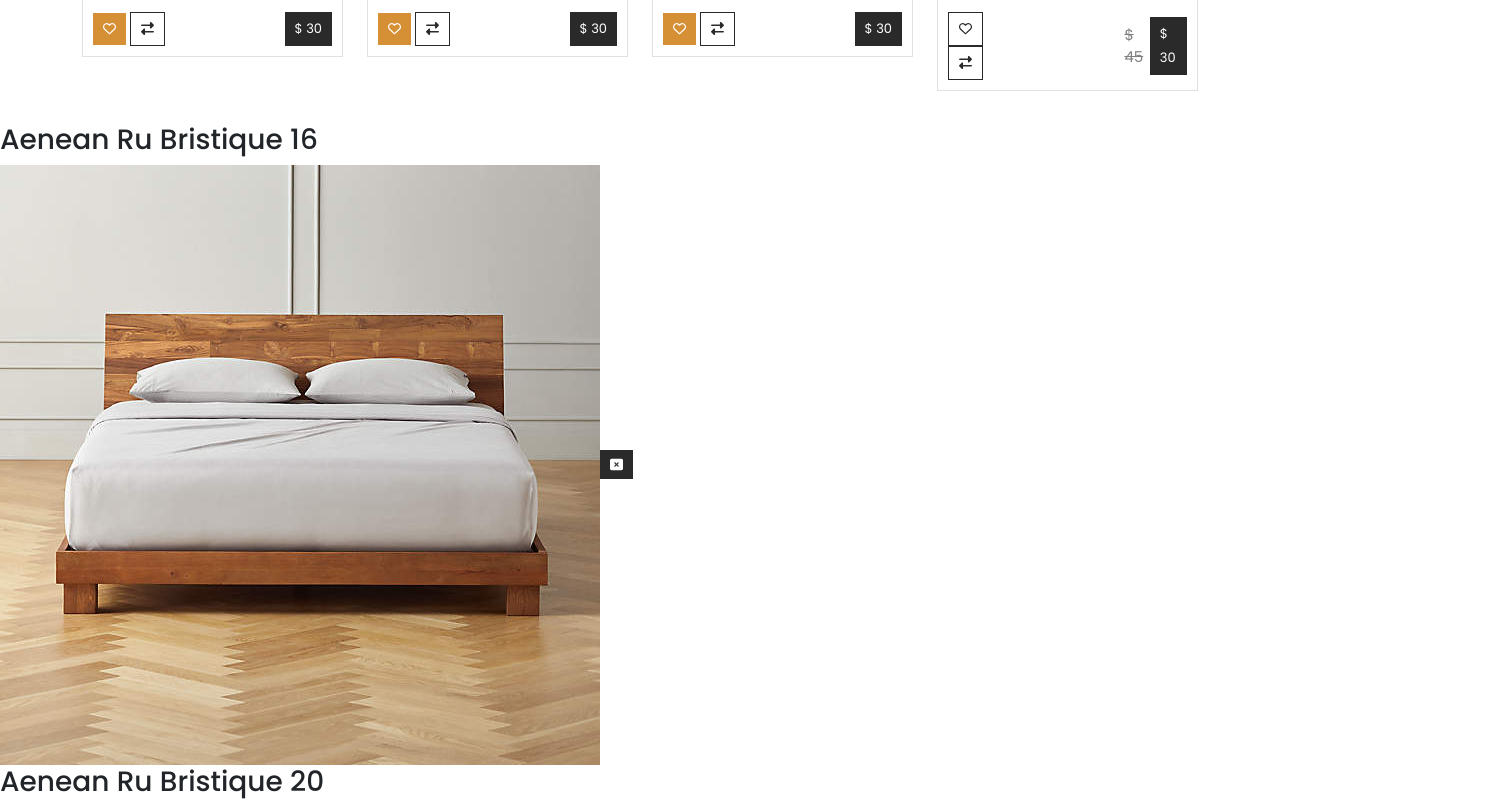
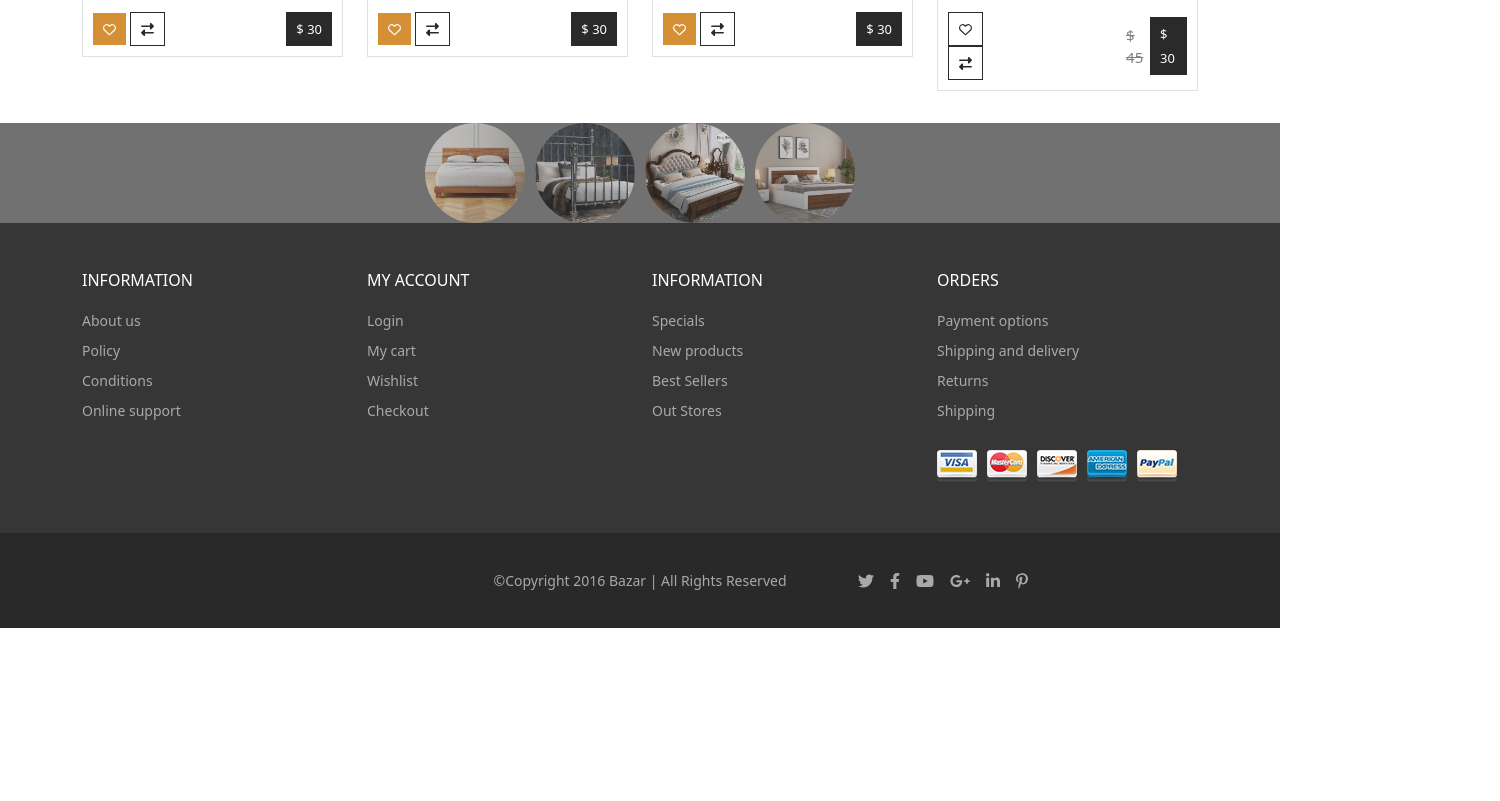
Before and after one commit to DawSeg/furnitureShop, a React (Create React App) app: page / in a window 1280 px wide. Shown: the part 1500-2301 px from the top of the page, 1500 px wide, since content can reach past the window. After the commit the page ends 2128 px from the top, so only its background shows below. Built offline with nearby package versions, Linux system fonts and the light colour scheme.

Commit message:
updateComparisonBarAlmostDone

```diff
--- a/src/components/features/ProductCard/ProductCard.js
+++ b/src/components/features/ComparisonBar/ComparisonBar.js
@@ -1,12 +1,12 @@
 import React from 'react';
-import styles from './ProductCard.module.scss';
+import styles from './ComparisonBar.module.scss';
 import { getCompared, removeCompare } from '../../../redux/productsRedux';
 import { useDispatch, useSelector } from 'react-redux';
 import Button from '../../common/Button/Button';
 import { FontAwesomeIcon } from '@fortawesome/react-fontawesome';
 import { faWindowClose } from '@fortawesome/free-solid-svg-icons';
 
-const ProductCard = () => {
+const ComparisonBar = () => {
   const comparedProducts = useSelector(state => getCompared(state));
   const dispatch = useDispatch();
   const removeHandler = (productId) => {
@@ -14,12 +14,11 @@ const ProductCard = () => {
   };
 
   return (
-    <div className={'col-3' + styles.productCard}>
+    <div className={styles.productCard}>
       {comparedProducts.map(product =>
         <div className={styles.product} key={product.id}>
-          <h3>{product.name}</h3>
           <img src={product.image} alt={product.name} />
-          <Button onClick={(e) => { e.preventDefault(); removeHandler(product.id); }}
+          <Button className={styles.removeButton} onClick={(e) => { e.preventDefault(); removeHandler(product.id); }}
             variant='small'
           >
             <FontAwesomeIcon icon={faWindowClose} />
@@ -30,4 +29,4 @@ const ProductCard = () => {
   );
 };
 
-export default ProductCard;
+export default ComparisonBar;
--- /dev/null
+++ b/src/components/features/ComparisonBar/ComparisonBar.module.scss
@@ -0,0 +1,38 @@
+@import '../../../styles/bootstrap.scss';
+
+.productCard {
+  position: sticky;
+  background-color: $dark-gray-opacity;
+  display: flex;
+  justify-content: center;
+  top: 20px;
+
+  .product {
+    position: relative;
+    width: 100px;
+    margin: 0 5px;
+    opacity: 0.7;
+
+    &:hover {
+      opacity: 1;
+      .removeButton  {
+        display: block;
+      }
+    }
+
+    .removeButton {
+      position: absolute;
+      top: 0%;
+      right: 0%;
+      display: none;
+      border-radius: 50%;
+    }
+
+    img {
+      border-radius: 50%;
+      width: 100%;
+      height: 100%;
+      object-fit: cover;
+    }
+  }
+}
--- a/src/components/layout/MainLayout/MainLayout.js
+++ b/src/components/layout/MainLayout/MainLayout.js
@@ -1,6 +1,6 @@
 import React from 'react';
 import PropTypes from 'prop-types';
-import ComparisonBar from '../../views/ComparisonBar/ComparisonBar';
+import ComparisonBar from '../../features/ComparisonBar/ComparisonBar';
 import Header from '../Header/Header';
 import Footer from '../Footer/Footer';
 
--- a/src/components/views/ComparisonBar/ComparisonBar.js
+++ /dev/null
@@ -1,14 +0,0 @@
-import styles from './ComparisonBar.module.scss';
-import React from 'react';
-import ProductCard from '../../features/ProductCard/ProductCard';
-
-const ComparisonBar = () => {
-
-  return (
-    <div className={'' + styles.bar}>
-      <ProductCard />
-    </div>
-  );
-};
-
-export default ComparisonBar;
--- a/src/styles/settings.scss
+++ b/src/styles/settings.scss
@@ -7,6 +7,7 @@ $dark-gray: #363636;
 $light-black: #292929;
 $dark-orange: #d58f34;
 $light-gray: rgb(124, 124, 124);
+$dark-gray-opacity: rgba(54, 54, 54, 0.7);
 
 //USED VARIABLES
 $header-topbar-bg: $gray;
@@ -19,6 +20,7 @@ $form-border-color: $light-black;
 $old-price: $light-gray;
 $main-bg-color: $white;
 $alt-text-color: $white;
+$comparison-bar-color: $dark-gray-opacity;
 
 
 //HOVER ANIMATION
```
Also changed, not shown: src/components/features/ProductCard/ProductCard.module.scss (deleted), src/components/views/ComparisonBar/ComparisonBar.module.scss (deleted).
